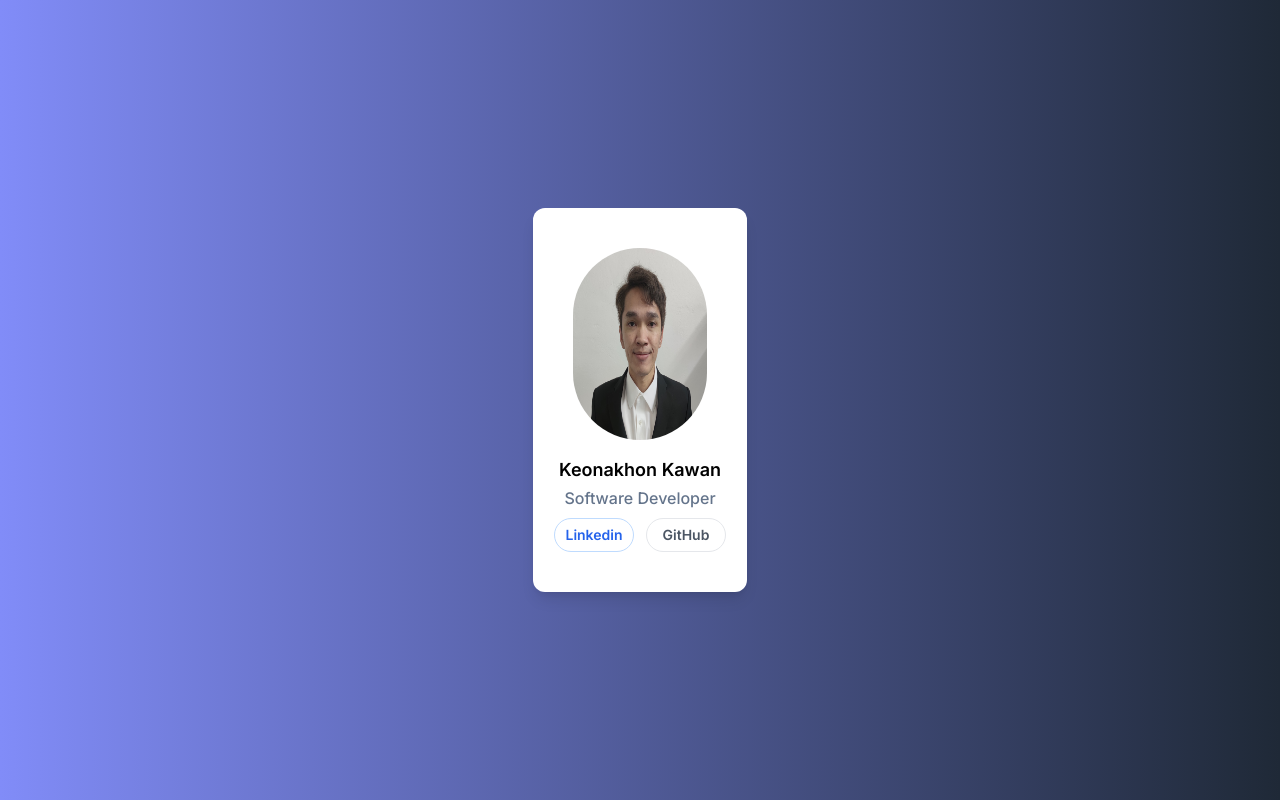
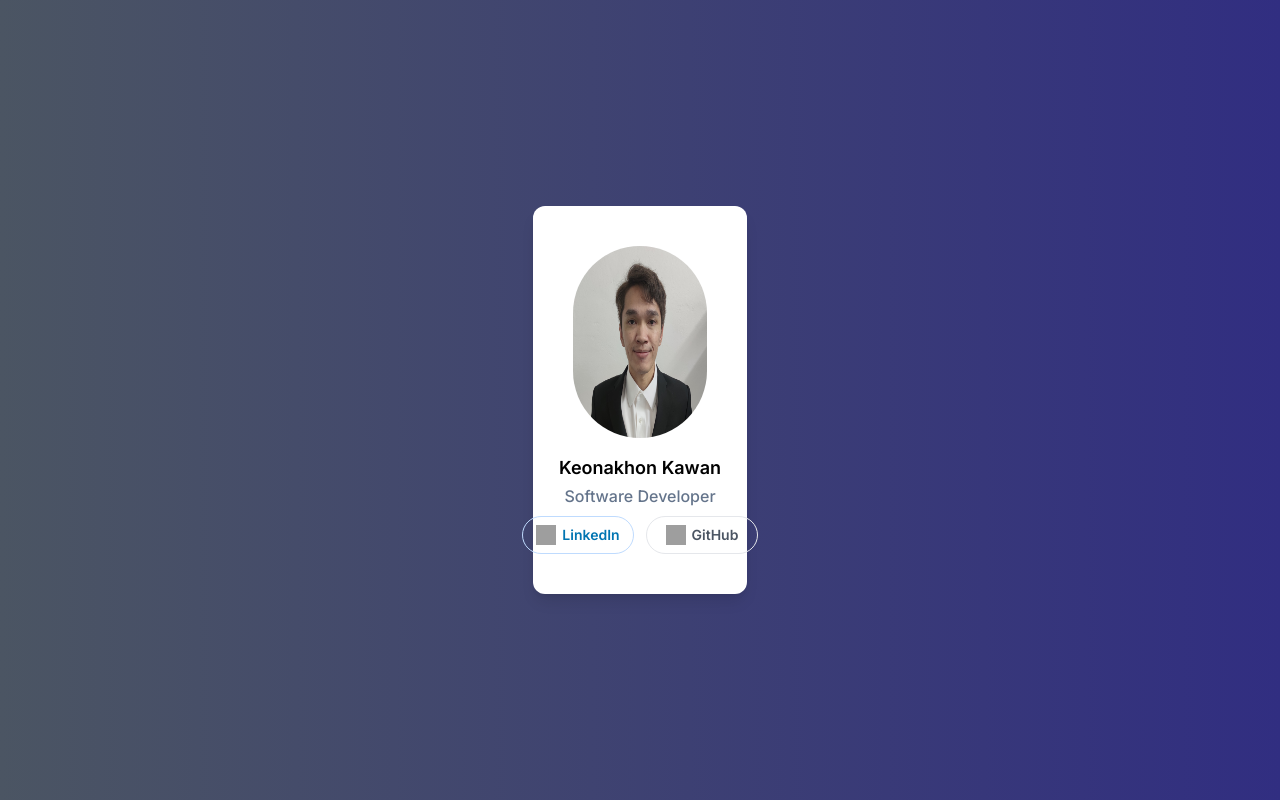
Before and after one commit to keonakhon/my-nextjs-portfolio, a Next.js app: page / in a window 1280 px wide. Built offline with nearby package versions, Linux system fonts and the light colour scheme; grey boxes are pictures that could not be loaded.

Commit message:
Add element after main, icon

```diff
--- a/app/page.tsx
+++ b/app/page.tsx
@@ -3,7 +3,8 @@ import Link from "next/link";
 
 export default function Home() {
   return (
-    <main className="flex min-h-screen flex-col justify-center content-center bg-gradient-to-r from-indigo-400 to-gray-800">
+    <main>
+      <div className="flex min-h-screen flex-col justify-center content-center bg-gradient-to-r from-gray-600 to-indigo-900">
         <div
           className="flex flex-col py-10 px-10 mx-auto bg-white
         rounded-xl shadow-lg space-y-4 sm:w-2/12 sm:items-center"
@@ -16,24 +17,53 @@ export default function Home() {
             height={800}
             priority
           />
-        <div className="px-2 space-y-2 text-center">
-          <div className="flex flex-col space-y-0.5">
-            <p className="text-lg text-black font-semibold">Keonakhon Kawan</p>
+          <div className="px-2 space-y-2">
+            <div className="flex flex-col space-y-0.5 text-center">
+              <p className="text-lg text-black font-semibold">
+                Keonakhon Kawan
+              </p>
               <p className="text-slate-500 font-medium">Software Developer</p>
             </div>
             <div className="flex flex-row">
+              {/* #0B65C2 */}
               <Link
-              href="https://github.com/keonakhon"
-              className="px-1.5 py-1.5 w-20 mx-1.5 text-sm text-blue-600 font-semibold rounded-full border border-blue-200 hover:text-white hover:bg-blue-600 hover:border-transparent focus:outline-none focus:ring-2 focus:ring-blue-600 focus:ring-offset-2"
+                href="https://linkedin.com/in/keonakhon/"
+                rel="noopener noreferrer"
+                target="_blank"
+                className="flex justify-center gap-1.5 px-1.5 py-2 w-28 mx-1.5 text-sm
+                text-[#0175b2] font-semibold rounded-full border border-blue-200
+                hover:text-white hover:bg-[#0175b2] hover:border-transparent
+                focus:outline-none focus:ring-2 focus:ring-[#0175b2] focus:ring-offset-2"
               >
-              Linkedin
+                <Image
+                  src="/linkedin.svg"
+                  alt="LinkedIn Logo"
+                  className="brightness-100 md:filter-none invert"
+                  width={20}
+                  height={20}
+                  priority
+                />
+                LinkedIn
               </Link>
               <Link
                 href="https://github.com/keonakhon"
-              className="px-1.5 py-1.5 w-20 mx-1.5 text-sm text-gray-600 font-semibold rounded-full border border-gray-200 hover:text-white hover:bg-gray-600 hover:border-transparent focus:outline-none focus:ring-2 focus:ring-gray-600 focus:ring-offset-2"
+                rel="noopener noreferrer"
+                target="_blank"
+                className="flex justify-center gap-1.5 px-1.5 py-2 w-28 mx-1.5 text-sm
+                text-gray-600 font-semibold rounded-full border border-gray-200
+                hover:text-white hover:bg-gray-600 hover:border-transparent
+                focus:outline-none focus:ring-2 focus:ring-gray-600 focus:ring-offset-2"
               >
+                <Image
+                  src="/github.svg"
+                  alt="GitHub Logo"
+                  width={20}
+                  height={20}
+                  priority
+                />
                 GitHub
               </Link>
+            </div>
           </div>
         </div>
       </div>
```
Lines whose indentation alone changed are shown as unchanged.
